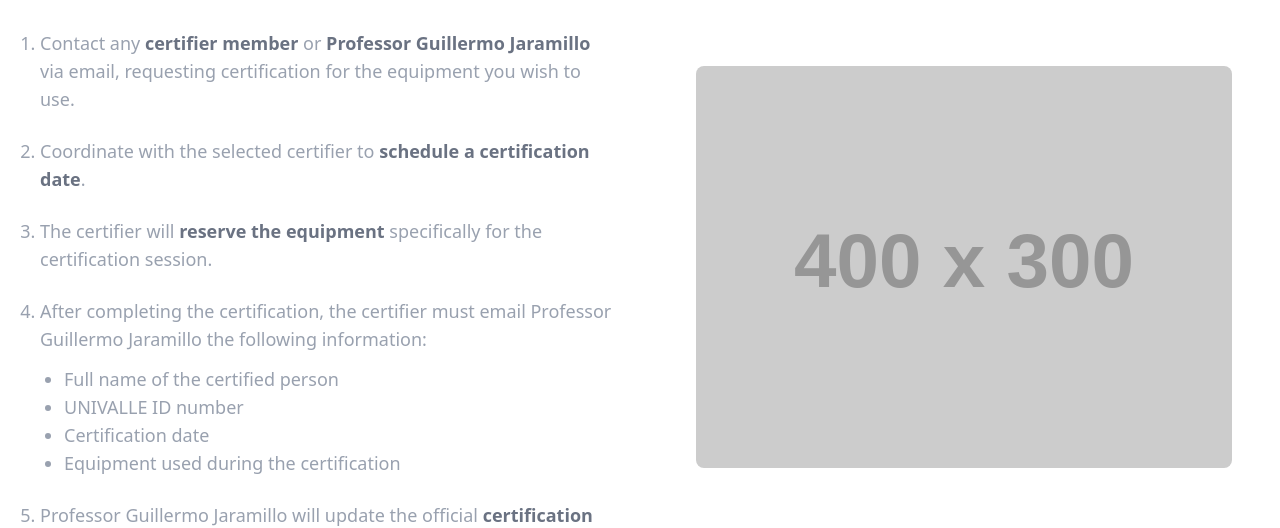
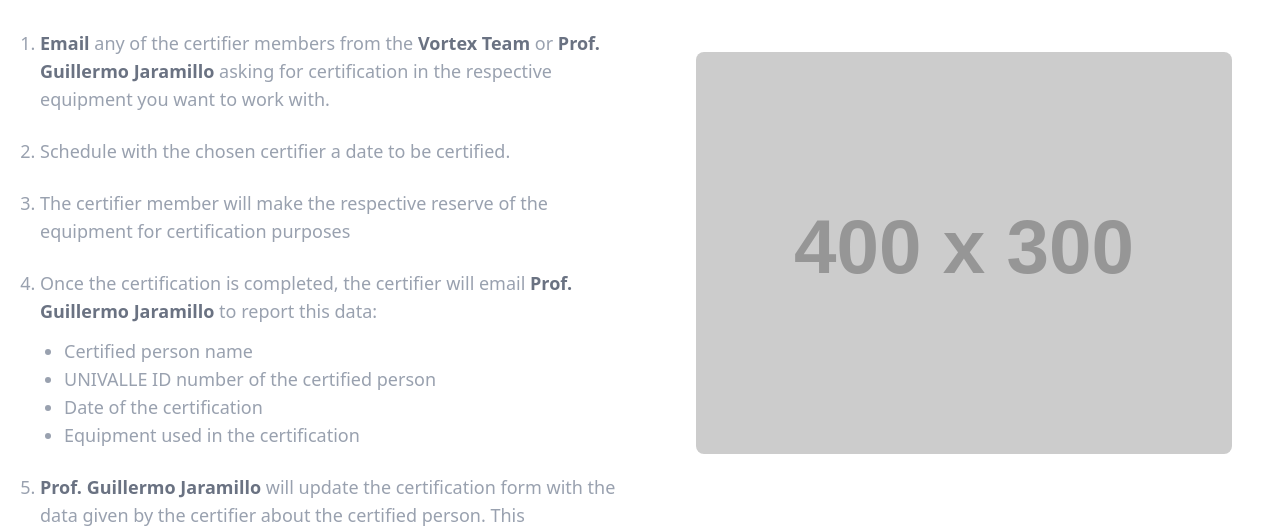
Before and after one commit to impetus-indomitus/impetus-indomitus.github.io, an Astro site: page /certification in a window 1280 px wide. Shown: the part 259-787 px from the top of the page. Built offline with nearby package versions, Linux system fonts and the light colour scheme; Astro itself is replaced by a stand-in of ours; placeholder pictures from the web are drawn by us.

Commit message:
feat: update Vortex team description, enhance member section, and refine certification process details

```diff
--- a/src/content/research-teams/vortex.md
+++ b/src/content/research-teams/vortex.md
@@ -4,13 +4,12 @@ logo: "https://placehold.co/256x160"
 director:
   name: "Francisco Jose Obando Henk"
   image: "https://placehold.co/256x160"
-description: "A research team specialized in the complexities of airflow and fluid dynamics. Our mission is to push the boundaries of knowledge in engineering through rigorous research and practical experimentation."
+description: "A research team specialized in the complexities of airflow, and fluid dynamics. Our mission is to push the boundaries of knowledge in engineering, rigorous research and practical experimentation."
 mission: "Our mission as a Vortex research group is to advance the understanding of aerodynamic processes and problems, using research and innovation to develop effective and efficient solutions that address real-world challenges. Through collaboration, creativity and research excellence, we seek to transform the way aerodynamic issues are understood and addressed in different industries."
 vision: "Our vision as a Vortex research group is to be leaders in the research and development of innovative solutions in the field of aerodynamics, being recognized nationally and internationally for our excellence and quality in research and development. We seek to be a benchmark in the generation of knowledge and technology to address current and future challenges related to aerodynamic processes and problems, thus contributing to the advancement of the industry and society in general."
 topics:
     - "Propulsion and energy Conversion Systems"
-    - "Hidronautics"
-    - "Aeronautics and Astronautics"
+    - "Hidronautics, Aeronautics and Astronautics"
 members:
   - name: "Guillermo Andrés Jaramillo Pizarro"
     image: "https://placehold.co/256x160"
--- a/src/pages/about-us/members/index.astro
+++ b/src/pages/about-us/members/index.astro
@@ -24,7 +24,9 @@ const categoryMembers = members.map(member => member.data.title) as string[];
         <div class="max-w-4xl mx-auto text-left">
             <h2 class="text-2xl font-bold text-gray-800 mb-8 text-center">Team Members</h2>
             <p class="text-lg text-gray-400 mb-8">
-                Embody a philosophy rooted in collaboration, respect, and humility. Each member contributes unique expertise which is joined by a shared commitment to serve the community. We work together to solve complex problems with innovative and revolutionary approaches emphasizing the importance of teamwork, valuing every contribution, and maintaining a spirit of humility as we strive to make a meaningful impact on society through our research and dedication.
+                The Impetus Indomitus team members embody a philosophy rooted in collaboration, respect, and humility. Each member contributes unique expertise which is joined by a shared commitment to serve the community.
+                <br><br>
+                We work together to solve complex problems with innovative and revolutionary approaches emphasizing the importance of teamwork, valuing every contribution, and maintaining a spirit of humility as we strive to make a meaningful impact on society through our research and dedication.
             </p>
         </div>
         <div class="min-w-1/2 px-8">
--- a/src/pages/certification.astro
+++ b/src/pages/certification.astro
@@ -14,25 +14,25 @@ import ItemCertifcation from '../components/ItemCertification.astro';
 
     <ol class="list-decimal pl-6 space-y-6 text-gray-400 text-lg">
       <li>
-        Contact any <strong class="text-gray-500">certifier member</strong> or <strong class="text-gray-500">Professor Guillermo Jaramillo</strong> via email, requesting certification for the equipment you wish to use.
+        <strong class="text-gray-500">Email</strong> any of the certifier members from the <strong class="text-gray-500">Vortex Team</strong> or <strong class="text-gray-500">Prof. Guillermo Jaramillo</strong> asking for certification in the respective equipment you want to work with.
       </li>
       <li>
-        Coordinate with the selected certifier to <strong class="text-gray-500">schedule a certification date</strong>.
+        Schedule with the chosen certifier a date to be certified.
       </li>
       <li>
-        The certifier will <strong class="text-gray-500">reserve the equipment</strong> specifically for the certification session.
+        The certifier member will make the respective reserve of the equipment for certification purposes
       </li>
       <li>
-        After completing the certification, the certifier must email Professor Guillermo Jaramillo the following information:
+        Once the certification is completed, the certifier will email <strong class="text-gray-500">Prof. Guillermo Jaramillo</strong> to report this data:
         <ul class="list-disc pl-6 mt-3 space-y-">
-          <li>Full name of the certified person</li>
-          <li>UNIVALLE ID number</li>
-          <li>Certification date</li>
-          <li>Equipment used during the certification</li>
+          <li>Certified person name</li>
+          <li>UNIVALLE ID number of the certified person</li>
+          <li>Date of the certification</li>
+          <li>Equipment used in the certification</li>
         </ul>
       </li>
       <li>
-        Professor Guillermo Jaramillo will update the official <strong class="text-gray-500">certification form</strong> with the provided data. This information will be <strong class="text-gray-500">publicly available</strong> for traceability purposes.
+        <strong class="text-gray-500">Prof. Guillermo Jaramillo</strong> will update the certification form with the data  given by the certifier about the certified person. This information will be public for traceability purposes.
       </li>
     </ol>
   </div>
--- a/src/pages/index.astro
+++ b/src/pages/index.astro
@@ -11,7 +11,7 @@ import Layout from '../layouts/Layout.astro';
 				<div>
 					<h5 class="text-xl font-semibold mb-2">Our Mission</h5>
 					<p class="text-lg text-gray-400">
-						Serve our community by solving problems within our research topics with revolutionary approaches, when needed, in the energy conversion, propulsion, and transportation areas.
+						Serve our community solving problems within our research topics with revolutionary approaches, when needed, in the energy conversion, propulsion, and transportation areas.
 					</p>
 				</div>
 
```
